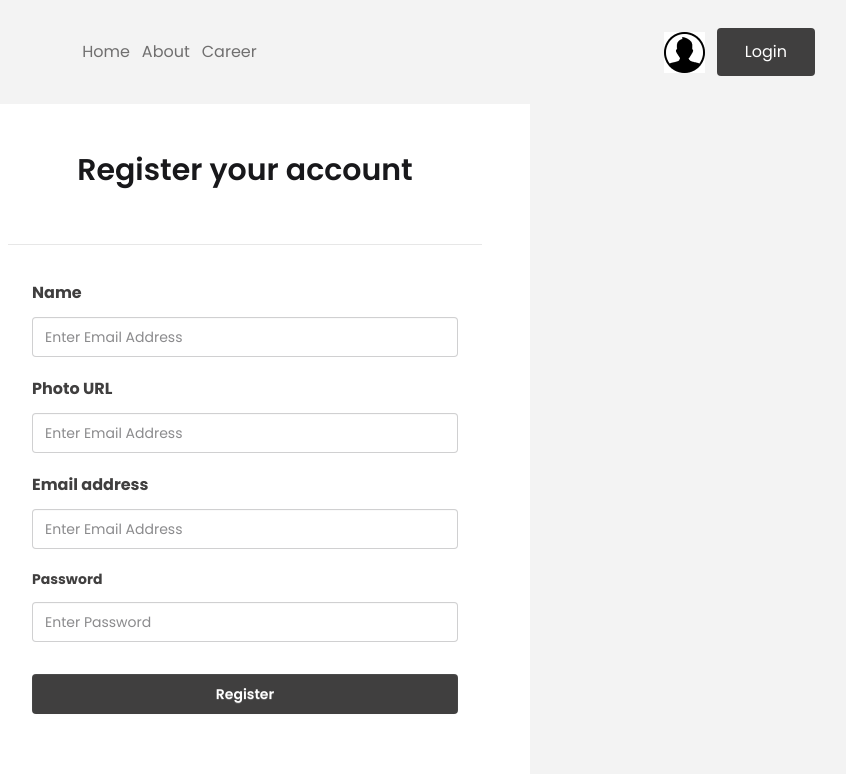
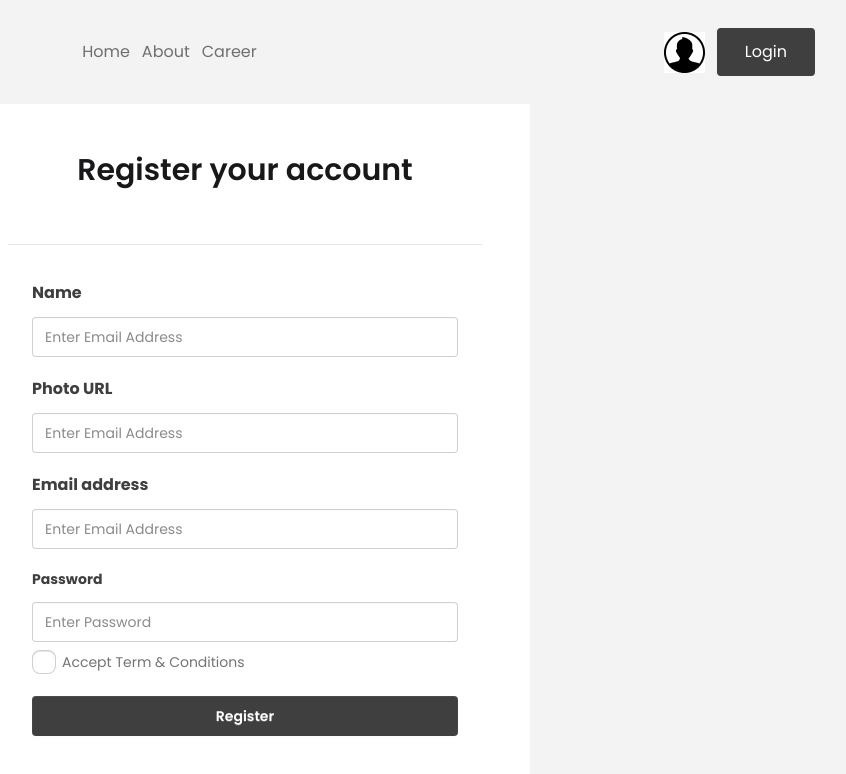
Before and after one commit to Samriddhadewan/Dragon-news, a React (Vite) app: page /auth/register in a window 1280 px wide. Shown: the top 774 px of the page, without its empty margins (395-1241 px from the left). Built offline with nearby package versions, Linux system fonts and the light colour scheme.

Commit message:
login and register page made

```diff
--- a/src/Components/Register.jsx
+++ b/src/Components/Register.jsx
@@ -33,7 +33,14 @@ const Register = () => {
           <br />
           <input type="password" placeholder="Enter Password" className="w-full input input-bordered" required /> <br />
         </div>
-        <div className="form-control mt-6">
+
+        <div className="form-control">
+  <label className="label cursor-pointer">
+  <input type="checkbox"  className="checkbox" />
+    <span className="label-text">Accept Term & Conditions</span>
+  </label>
+</div>
+        <div className="form-control mt-2">
           <button className="btn  w-full text-white border-none bg-[#403F3F]">Register</button>
         </div>
 
```
